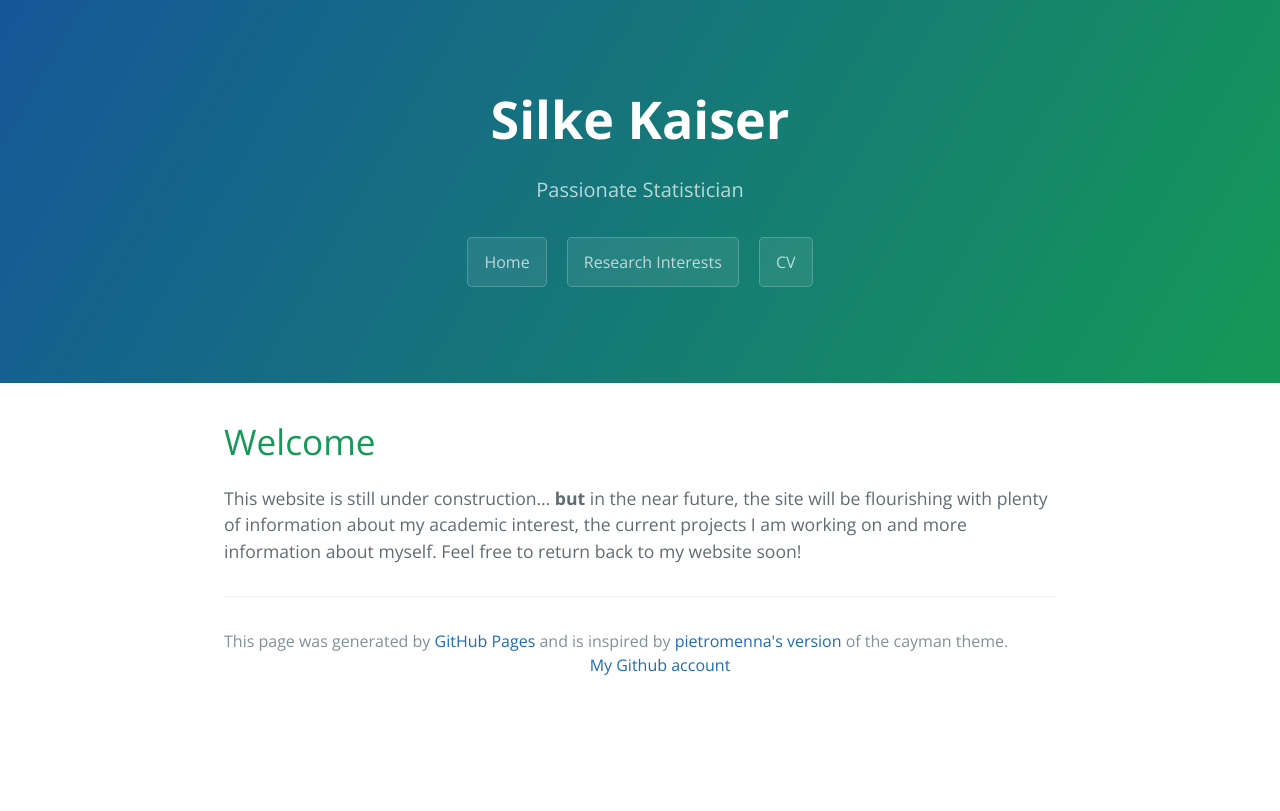
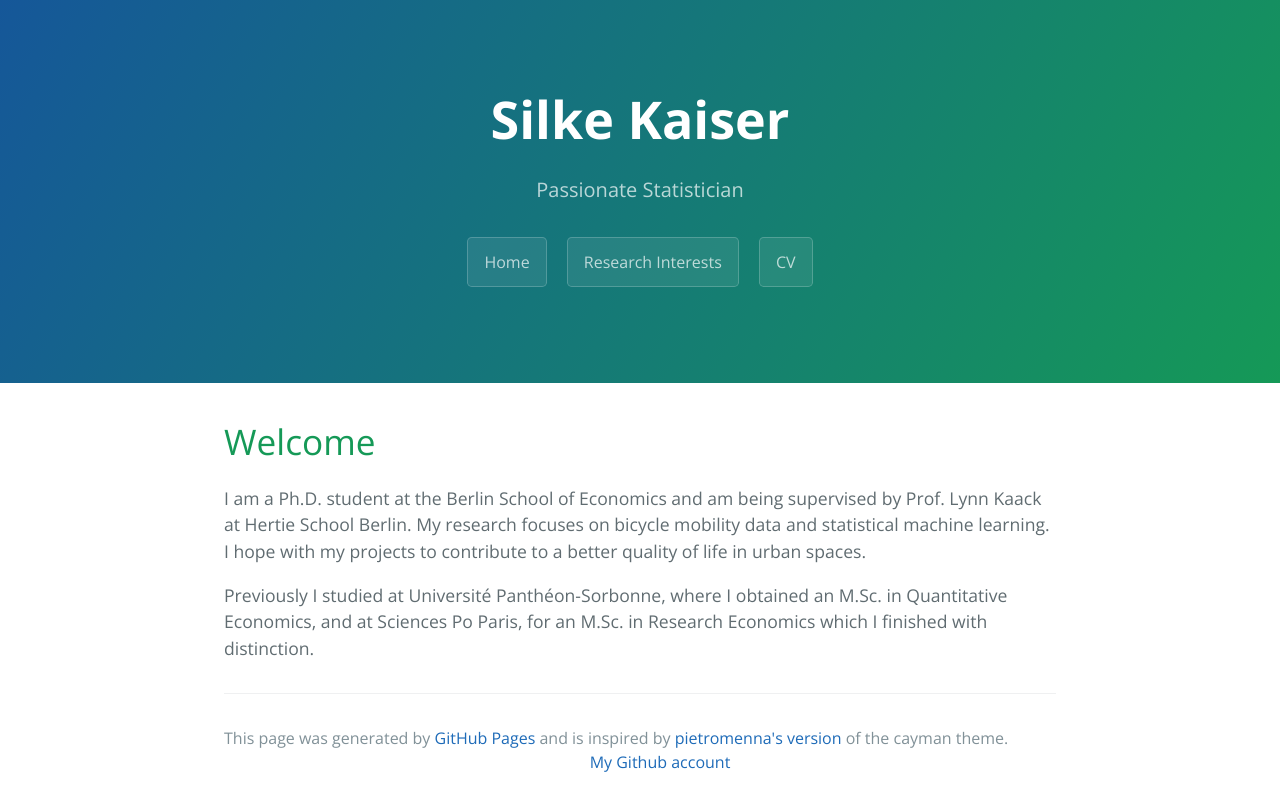
Before and after one commit to silkekaiser/silkekaiser.github.io, a Jekyll site: the page built from index.md, in a window 1280 px wide. Shown: the top 811 px of the page. Built offline with Jekyll 4.4.1, drawn with Linux system fonts in a browser that asks for light colours; our own code applies the rules of GitHub Pages for plain Markdown files.

Commit message:
update text

```diff
--- a/index.md
+++ b/index.md
@@ -3,4 +3,6 @@ layout: default
 ---
 # Welcome
 
-This website is still under construction... **but** in the near future, the site will be flourishing with plenty of information about my academic interest, the current projects I am working on and more information about myself. Feel free to return back to my website soon!
+I am a Ph.D. student at the Berlin School of Economics and am being supervised by Prof. Lynn Kaack at Hertie School Berlin. My research focuses on bicycle mobility data and statistical machine learning. I hope with my projects to contribute to a better quality of life in urban spaces.
+
+Previously I studied at Université Panthéon-Sorbonne, where I obtained an M.Sc. in Quantitative Economics, and at Sciences Po Paris, for an M.Sc. in Research Economics which I finished with distinction.
```
